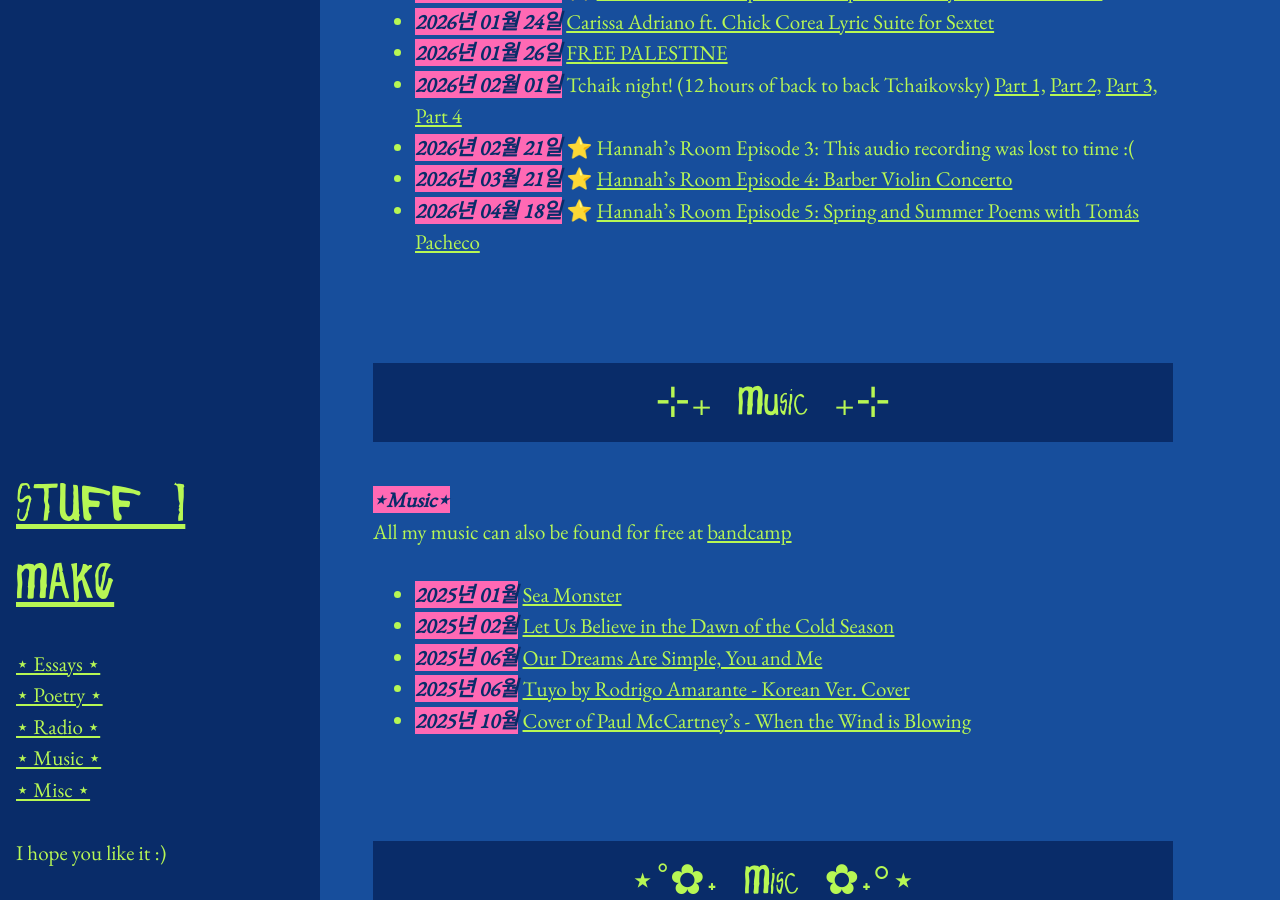
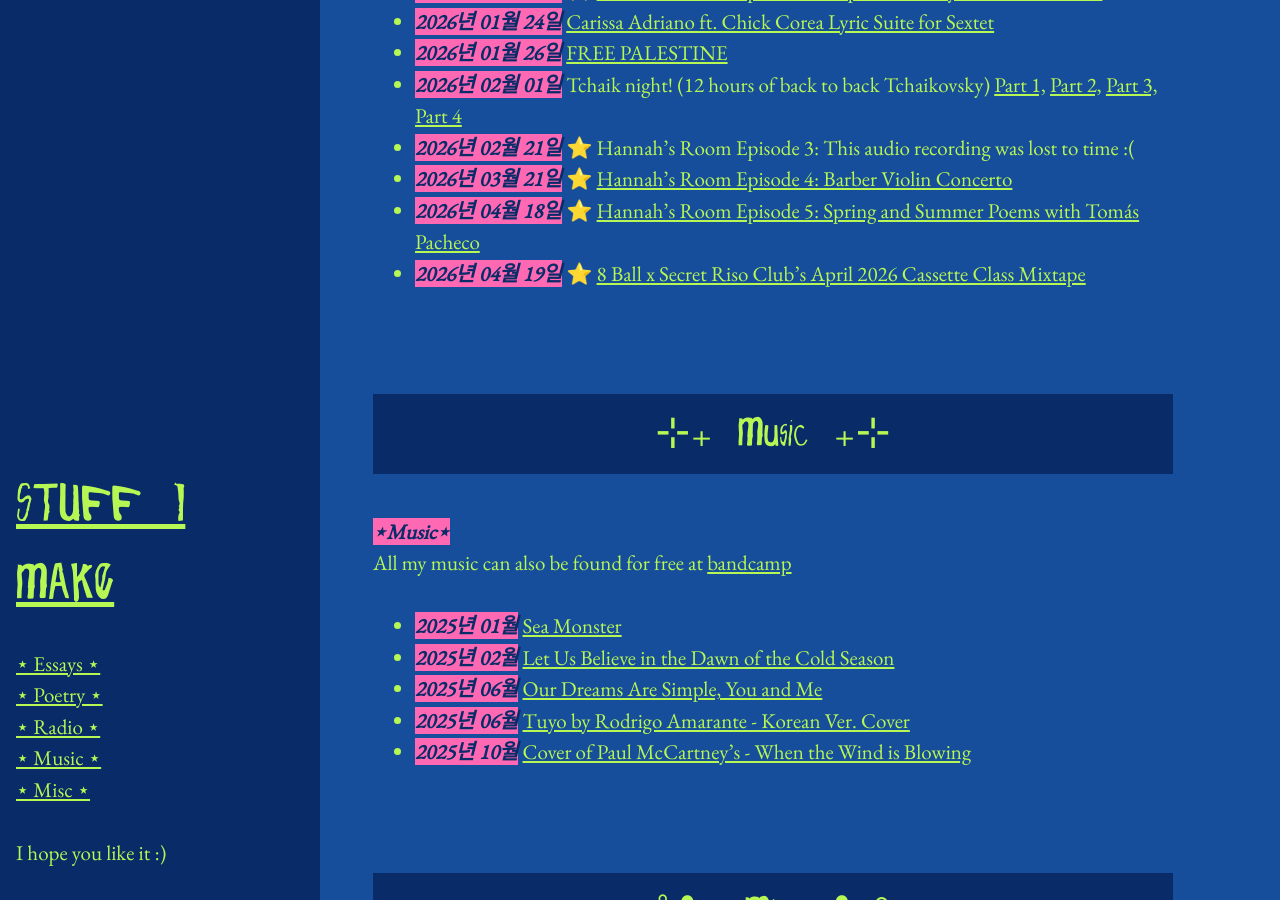
Before and after one commit to limh0228/schemes_and_machinations, a Jekyll site: the page built from pages/my_content.md, in a window 1280 px wide and 900 px high, scrolled down 2074 px. Built offline with Jekyll 4.4.1, drawn with Linux system fonts in a browser that asks for light colours.

Commit message:
add src mixtape

```diff
--- a/pages/my_content.md
+++ b/pages/my_content.md
@@ -148,6 +148,7 @@ All archived radio episodes were originally aired live at [8ballradio.nyc](https
 - <mark>2026년 02월 21일</mark> ⭐ Hannah's Room Episode 3: This audio recording was lost to time :(
 - <mark>2026년 03월 21일</mark> ⭐ [Hannah's Room Episode 4: Barber Violin Concerto](/assets/audio/radio/HannahsRoomEp3.mp3)
 - <mark>2026년 04월 18일</mark> ⭐ [Hannah's Room Episode 5: Spring and Summer Poems with Tomás Pacheco](/assets/audio/radio/HannahsRoomEpisode5.mp3)
+- <mark>2026년 04월 19일</mark> ⭐ [8 Ball x Secret Riso Club's April 2026 Cassette Class Mixtape](/assets/audio/radio/2026-04-16-SRC-Cassette-Class-Mix.mp3)
 
 <br><br>
 
```
Also changed, not shown: 2 other files.
